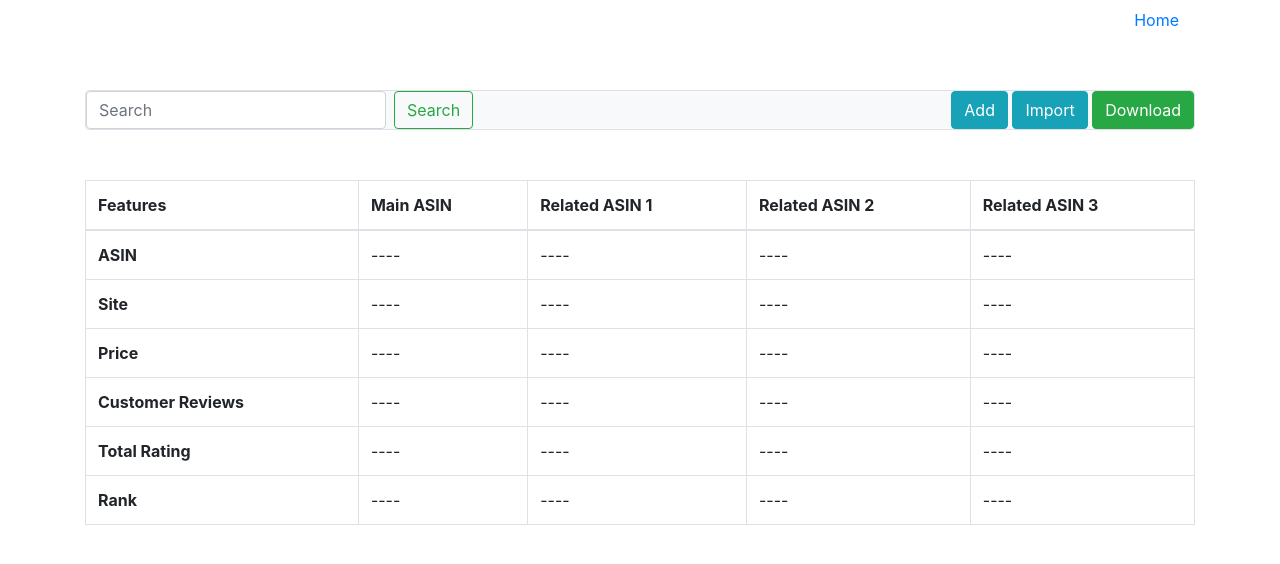
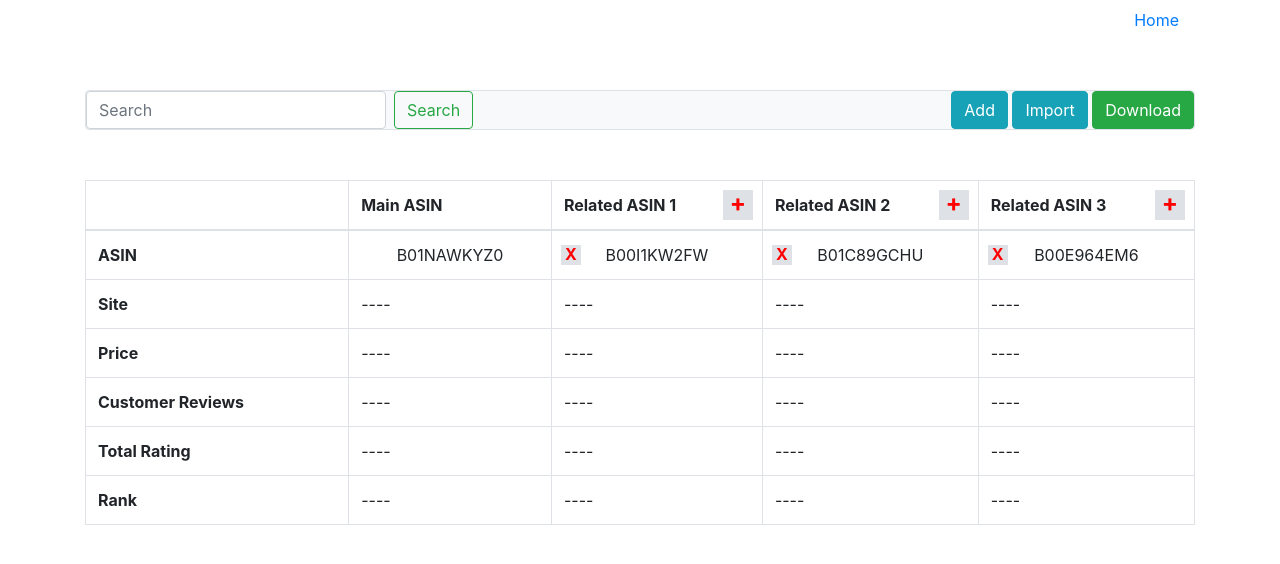
Before and after one commit to Aqurds/asin-search-app, a Flask app: page /result/ in a window 1280 px wide. Shown: the top 564 px of the page. Run offline with Flask 2, Linux system fonts and the light colour scheme; some libraries are stand-ins or nearby versions.

Commit message:
js code added

```diff
--- a/templates/result.html
+++ b/templates/result.html
@@ -43,64 +43,116 @@
 
 
       <!-- ASIN result div -->
-      <div class="" style=" ">
+      <div class="" style="position:relative; overflow: visible;">
         <table class="table table-bordered table-hover">
           <thead>
             <tr>
-              <th scope="col">Features</th>
+              <th scope="col"></th>
               <th scope="col">Main ASIN</th>
-              <th scope="col">Related ASIN 1</th>
-              <th scope="col">Related ASIN 2</th>
-              <th scope="col">Related ASIN 3</th>
+              <th scope="col" style="position:relative;" class="asin_two">
+                Related ASIN 1
+                <span id="add_asin_modal_activation_button_one" style="font-weight:bold; color:red; font-size:24px; position:absolute; top: 9px; right: 9px; background: #dee2e6; width: 30px; height: 30px; text-align: center; line-height: 26px; cursor:pointer;">
+                  +
+                </span>
+              </th>
+              <th scope="col" style="position:relative;" class="asin_three">
+                Related ASIN 2
+                <span id="add_asin_modal_activation_button_two" style="font-weight:bold; color:red; font-size:24px; position:absolute; top: 9px; right: 9px; background: #dee2e6; width: 30px; height: 30px; text-align: center; line-height: 26px; cursor:pointer;">
+                  +
+                </span>
+              </th>
+              <th scope="col" style="position:relative;" class="asin_four">
+                Related ASIN 3
+                <span id="add_asin_modal_activation_button_three" style="font-weight:bold; color:red; font-size:24px; position:absolute; top: 9px; right: 9px; background: #dee2e6; width: 30px; height: 30px; text-align: center; line-height: 26px; cursor:pointer;">
+                  +
+                </span>
+              </th>
             </tr>
           </thead>
           <tbody>
             <tr>
               <th scope="row">ASIN</th>
-              <td>----</td>
-              <td>----</td>
-              <td>----</td>
-              <td>----</td>
+              <td class="asin_one" style="position:relative; text-align:center;">
+                B01NAWKYZ0
+              </td>
+              <td class="asin_two" style="position:relative; text-align:center;">
+                B00I1KW2FW
+                <span id="delete_asin_button_one" style="font-weight:bold; color:red; font-size:16px; position:absolute; top: 14px; left: 9px; background: #dee2e6; width: 20px; height: 20px; text-align: center; line-height: 19px; cursor:pointer;">
+                  X
+                </span>
+              </td>
+              <td class="asin_three" style="position:relative; text-align:center;">
+                B01C89GCHU
+                <span id="delete_asin_button_two" style="font-weight:bold; color:red; font-size:16px; position:absolute; top: 14px; left: 9px; background: #dee2e6; width: 20px; height: 20px; text-align: center; line-height: 19px; cursor:pointer;">
+                  X
+                </span>
+              </td>
+              <td class="asin_four" style="position:relative; text-align:center;">
+                B00E964EM6
+                <span id="delete_asin_button_three" style="font-weight:bold; color:red; font-size:16px; position:absolute; top: 14px; left: 9px; background: #dee2e6; width: 20px; height: 20px; text-align: center; line-height: 19px; cursor:pointer;">
+                  X
+                </span>
+              </td>
             </tr>
             <tr>
               <th scope="row">Site</th>
-              <td>----</td>
-              <td>----</td>
-              <td>----</td>
-              <td>----</td>
+              <td class="asin_one">----</td>
+              <td class="asin_two">----</td>
+              <td class="asin_three">----</td>
+              <td class="asin_four">----</td>
             </tr>
             <tr>
               <th scope="row">Price</th>
-              <td>----</td>
-              <td>----</td>
-              <td>----</td>
-              <td>----</td>
+              <td class="asin_one">----</td>
+              <td class="asin_two">----</td>
+              <td class="asin_three">----</td>
+              <td class="asin_four">----</td>
             </tr>
             <tr>
               <th scope="row">Customer Reviews</th>
-              <td>----</td>
-              <td>----</td>
-              <td>----</td>
-              <td>----</td>
+              <td class="asin_one">----</td>
+              <td class="asin_two">----</td>
+              <td class="asin_three">----</td>
+              <td class="asin_four">----</td>
             </tr>
             <tr>
               <th scope="row">Total Rating</th>
-              <td>----</td>
-              <td>----</td>
-              <td>----</td>
-              <td>----</td>
+              <td class="asin_one">----</td>
+              <td class="asin_two">----</td>
+              <td class="asin_three">----</td>
+              <td class="asin_four">----</td>
             </tr>
             <tr>
               <th scope="row">Rank</th>
-              <td>----</td>
-              <td>----</td>
-              <td>----</td>
-              <td>----</td>
+              <td class="asin_one">----</td>
+              <td class="asin_two">----</td>
+              <td class="asin_three">----</td>
+              <td class="asin_four">----</td>
             </tr>
           </tbody>
         </table>
+
+
       </div>
       <!-- End of asin result div -->
+
+      <!-- add asin modal box, will pop up when the add (+) button clicked -->
+      <div class="" id="add_asin_modal" style="position:absolute; top:0px; left:0px; overflow: visible; background:rgba(0,0,0,.5); width:100%; height:100%; display:none;">
+        <form class="" action="" method="post" style="margin-left:-455px; margin-top:-100px; width:930px; height:auto; background:#dee2e6; position:relative; top:50%; left:50%; padding:10px;">
+          <input type="text" name="" value="" placeholder="MAIN" style="float:left;">
+          <input type="text" name="" value="" placeholder="SITE" style="float:left;">
+          <input type="text" name="" value="" placeholder="RELATED 1" style="float:left;">
+          <input type="text" name="" value="" placeholder="RELATED 2" style="float:left;">
+          <input type="text" name="" value="" placeholder="RELATED 3" style="float:left;">
+          <input type="submit" name="" value="ADD" style="width:200px; height:30px; background:#17a2b8; border:1px solid #17a2b8; margin:10px 354px; color:#ffffff;">
+        </form>
+        <form class="" action="#" method="post" style="margin-left:-455px; margin-top:0px; width:930px; height:auto; background:#dee2e6; position:relative; top:50%; left:50%; text-align:center; padding:10px;">
+          <p>Want to upload ASIN in batch? Upload CSV file here-</p>
+          <input type="file" id="asin_csv_file">
+          <input type="submit" name="" value="Add CSV">
+        </form>
+        <span id="add_asin_modal_close_button" style="position:absolute; top:0px; right:20px; color:#ffffff; font-weight:bold; font-size:32px; cursor:pointer;">X</span>
+      </div>
 
 
     </div>
@@ -112,5 +164,45 @@
   <script src="https://code.jquery.com/jquery-3.3.1.slim.min.js" integrity="sha384-q8i/X+965DzO0rT7abK41JStQIAqVgRVzpbzo5smXKp4YfRvH+8abtTE1Pi6jizo" crossorigin="anonymous"></script>
   <script src="https://cdnjs.cloudflare.com/ajax/libs/popper.js/1.14.7/umd/popper.min.js" integrity="sha384-UO2eT0CpHqdSJQ6hJty5KVphtPhzWj9WO1clHTMGa3JDZwrnQq4sF86dIHNDz0W1" crossorigin="anonymous"></script>
   <script src="https://stackpath.bootstrapcdn.com/bootstrap/4.3.1/js/bootstrap.min.js" integrity="sha384-JjSmVgyd0p3pXB1rRibZUAYoIIy6OrQ6VrjIEaFf/nJGzIxFDsf4x0xIM+B07jRM" crossorigin="anonymous"></script>
+  <script type="text/javascript">
+  $(document).ready(function(){
+
+      // Show the add_asin_modal popup when click on add button
+      $("#add_asin_modal_activation_button_one").click(function(){
+        $("#add_asin_modal").show();
+      });
+      $("#add_asin_modal_activation_button_two").click(function(){
+        $("#add_asin_modal").show();
+      });
+      $("#add_asin_modal_activation_button_three").click(function(){
+        $("#add_asin_modal").show();
+      });
+
+      // Hide the add_asin_modal by clicking on the "X" button
+      $("#add_asin_modal_close_button").click(function(){
+        $("#add_asin_modal").hide();
+      })
+
+      // Delete the related asin when click on the "X" button in each asin
+      $("#delete_asin_button_one").click(function(){
+        $(this).parent().hide();
+        parent_class = $(this).parent().prop('className')
+        $("."+ parent_class).hide()
+        // $(td.parent_class).hide()
+      })
+      $("#delete_asin_button_two").click(function(){
+        $(this).parent().hide();
+        parent_class = $(this).parent().prop('className')
+        $("."+ parent_class).hide()
+        // $(td.parent_class).hide()
+      })
+      $("#delete_asin_button_three").click(function(){
+        $(this).parent().hide();
+        parent_class = $(this).parent().prop('className')
+        $("."+ parent_class).hide()
+        // $(td.parent_class).hide()
+      })
+    });
+  </script>
   </body>
 </html>
```
